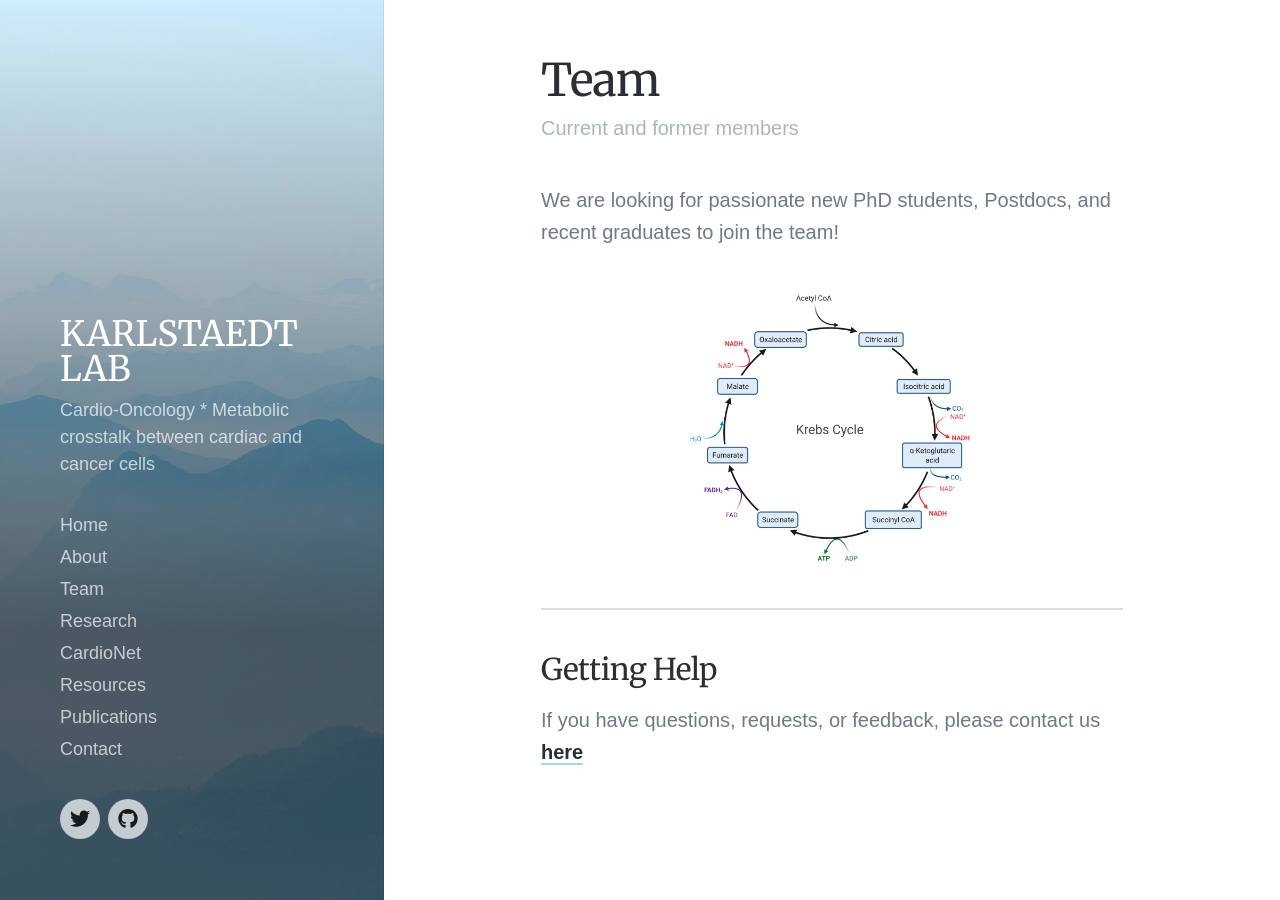
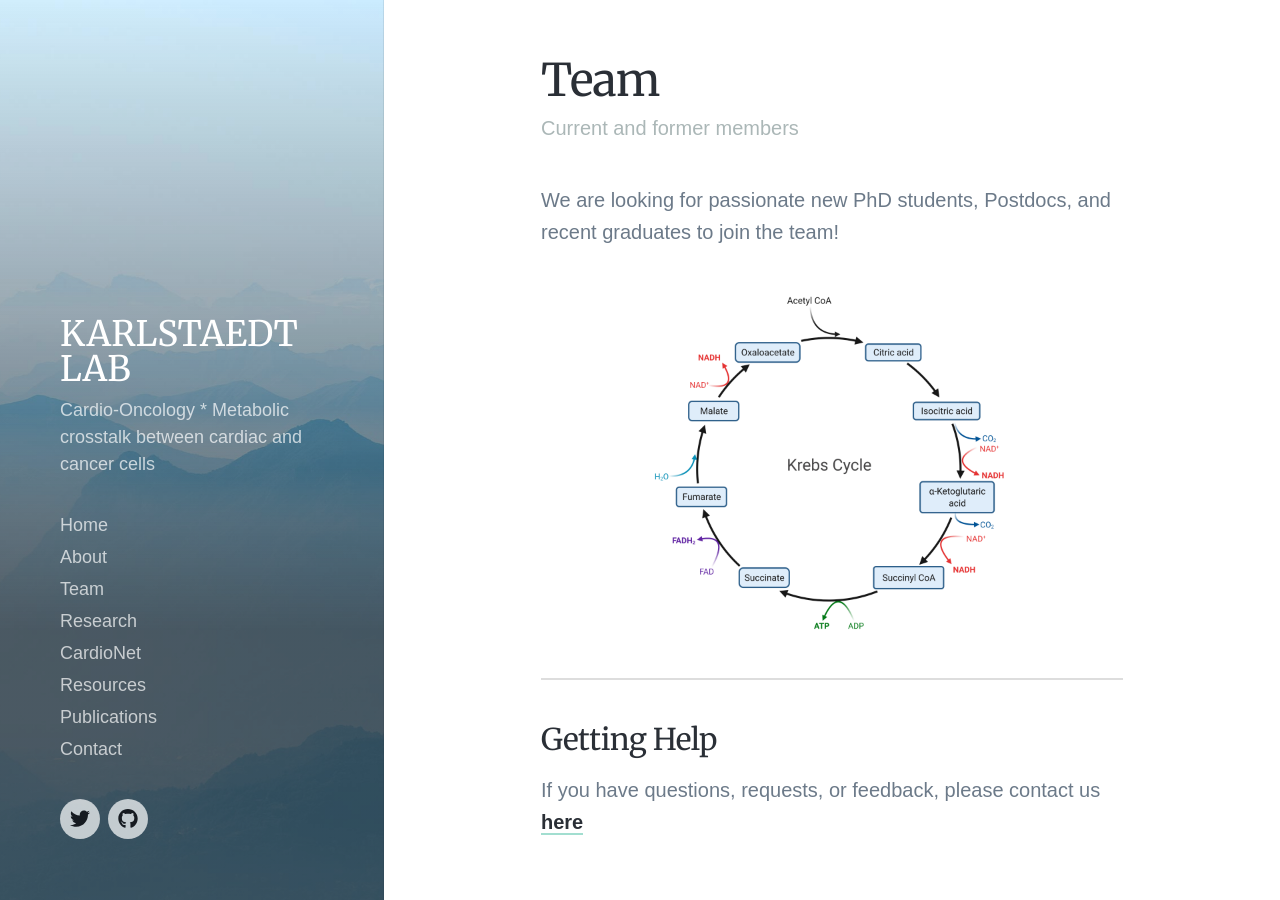
Before and after one commit to karlstaedtlab/cardionet, a Jekyll site: the page built from _pages/team.md, in a window 1280 px wide and 900 px high. Built offline with Jekyll 4.4.1, drawn with Linux system fonts in a browser that asks for light colours; nearby versions of some CDN libraries; some web fonts are replaced.

Commit message:
Update team.md

```diff
--- a/_pages/team.md
+++ b/_pages/team.md
@@ -7,7 +7,7 @@ featured_image: /images/demo/demo-portrait.jpg
 We are looking for passionate new PhD students, Postdocs, and recent graduates to join the team!
 
 
- <img src="./images/krebscycle.png" width="400" height="400">
+ <img src="./images/krebscycle.png" width="500" height="500">
 
 ---
 
```
